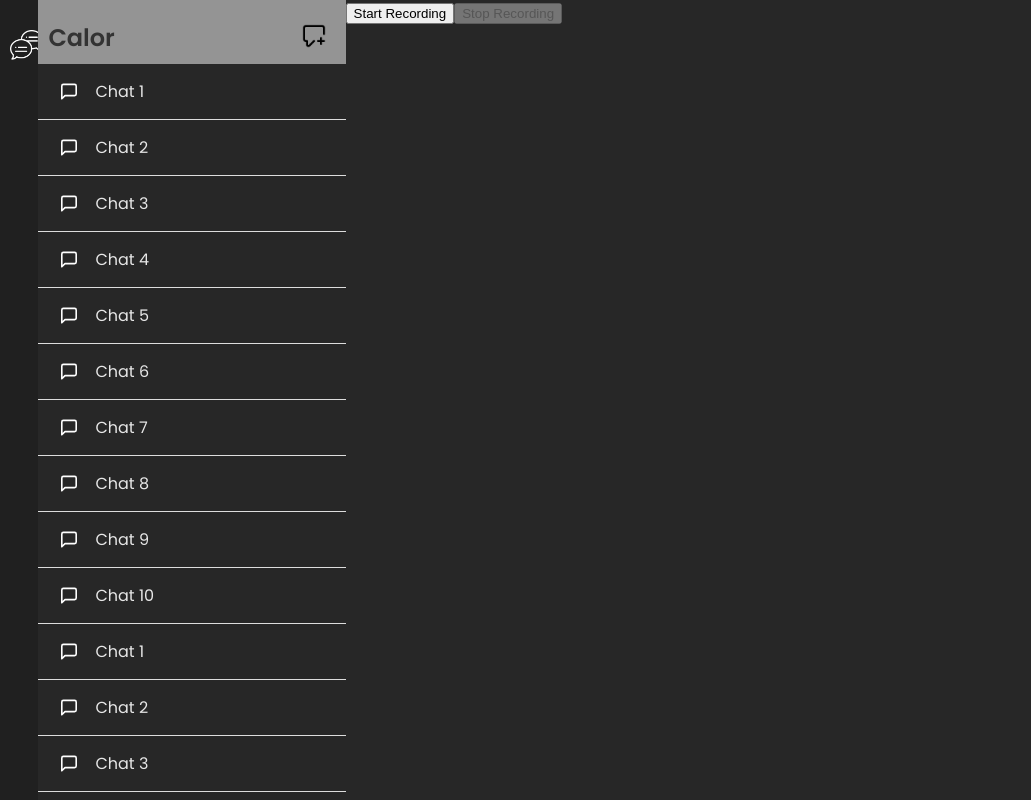
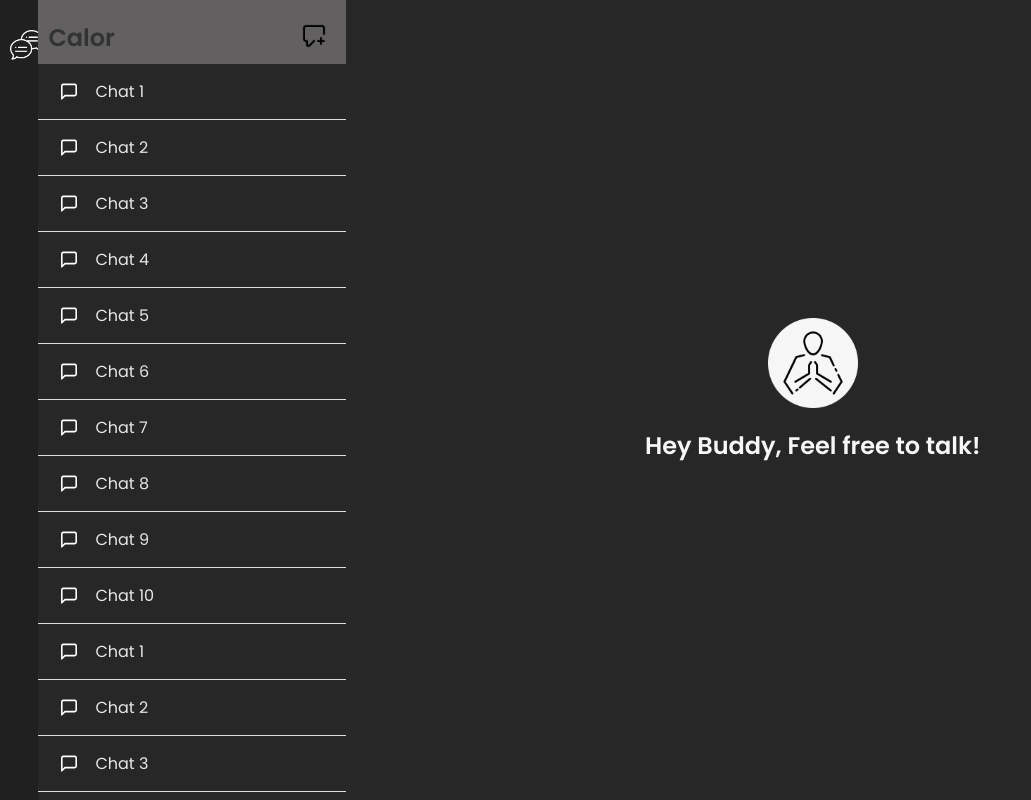
Before and after one commit to joelbkoshy/CALOR, a React (Create React App) app in the folder Calor-Frontend/Calor-client/: page /main in a window 1280 px wide. Shown: the whole page, without its empty margins (0-1031 px from the left). Built offline with nearby package versions, Linux system fonts and the light colour scheme; a web font is replaced by a local one.

Commit message:
Calor logo updated

```diff
--- a/Calor-Frontend/Calor-client/src/components/ChatWindow.tsx
+++ b/Calor-Frontend/Calor-client/src/components/ChatWindow.tsx
@@ -1,5 +1,6 @@
 import React , {useEffect,useRef}from 'react'
 import './style.css'
+import AudioRecorder from './AudioRecorder';
 
 
 const ChatWindow = ({ index }: any) => {
@@ -13,7 +14,7 @@ const chatWindowScrollRef = useRef<HTMLDivElement>(null);
     return (
         <div className='chatWindowMainContainer' >
             <div className="chatWindowMainHeaderBar">
-                <h1>chumma</h1>
+                <h1>Chat</h1>
             </div>
             <div className="chatWindowMainElements" ref={chatWindowScrollRef}>
             <div className="chat-history">
@@ -75,7 +76,7 @@ const chatWindowScrollRef = useRef<HTMLDivElement>(null);
       </div>
             </div>
             <div className="chatWindowMainChatElements">
-            <div className="chat-message clearfix">
+            {/* <div className="chat-message clearfix">
         <textarea name="message-to-send" id="message-to-send" placeholder ="Type your message" ></textarea>
 
         <i className="fa fa-file-o"></i> &nbsp;&nbsp;&nbsp;
@@ -83,8 +84,9 @@ const chatWindowScrollRef = useRef<HTMLDivElement>(null);
 
         <button>Send</button>
 
-      </div>
-
+      </div> */}
+      {/* <input type="text" name="" id="" /> */}
+            <AudioRecorder />
             </div>
         </div>
     )
--- a/Calor-Frontend/Calor-client/src/pages/ChatMain.tsx
+++ b/Calor-Frontend/Calor-client/src/pages/ChatMain.tsx
@@ -4,15 +4,15 @@ import AudioRecorder from '../components/AudioRecorder'
 import plusImage from '../assets/plus.png';
 import ChatWindow from '../components/ChatWindow';
 import chatIcon from '../assets/speech-bubble.png'
-
+import CalorLogo from '../assets/pray.png'
 
 
 const ChatMain = () => {
 
     const [activeChatIndex, setActiveChatIndex] = useState(null);
 
-    const handleChatItemClick = (index:any) => {
-        console.log("The chat index : ",index)
+    const handleChatItemClick = (index: any) => {
+        console.log("The chat index : ", index)
         setActiveChatIndex((prevIndex) => (prevIndex === index ? null : index));
     };
 
@@ -67,7 +67,7 @@ const ChatMain = () => {
                     <div className="chatSideBar-mainRightHeaderContainer">
                         <div className="chatSideBar-mainRightHeader">
                             <div className="chatSideBar-mainRightHeaderHeading">
-                                <h1>Calor</h1>
+                                <h1 className='Calor-text'>Calor</h1>
                             </div>
                             <div className="chatHeaderIcons">
                                 <img src={plusImage} alt="" className='plusImage' />
@@ -138,7 +138,12 @@ const ChatMain = () => {
             </div>
             <div className='chatWindow-container'>
                 {
-                    activeChatIndex !== null ? <ChatWindow index={activeChatIndex} /> :< AudioRecorder/>
+                    activeChatIndex !== null ? <ChatWindow index={activeChatIndex} /> :
+                    <div className='chatWindow-container-centre'>
+                        <img src={CalorLogo} alt=""  className='Calor-Logo'/>
+                        <h2>Hey Buddy, Feel free to talk!</h2>
+                    </div>
+
 
                 }
             </div>
--- a/Calor-Frontend/Calor-client/src/pages/style.css
+++ b/Calor-Frontend/Calor-client/src/pages/style.css
@@ -1,11 +1,19 @@
 @import url('https://fonts.googleapis.com/css2?family=ADLaM+Display&family=Fira+Sans&family=Poppins:wght@400;600&family=Source+Code+Pro:wght@300&display=swap');
+
+
 
 body {
   font-family: "Poppins";
   margin: 0;
   /* Remove default body margin */
 }
+h2{
+  color: #f6f6f6;
+}
 
+.Calor-text{
+  color: #ffffff;
+}
 h1 {
   text-align: center;
   font-family: 'Franklin Gothic Medium', 'Arial Narrow', Arial, sans-serif
@@ -191,10 +199,11 @@ h3 {
 
 .chatSideBar-mainRightHeaderContainer {
   width: 100%;
-  background-color: #949494;
+  background-color: #626060;
   height: 8vh;
   display: flex;
   flex-direction: row;
+  color: white;
 }
 
 .chatSideBar-mainRightHeader {
@@ -398,9 +407,27 @@ h3 {
 .chatWindow-container{
   width: 73vw;
   background-color: #272727;
+  display: flex;
+  flex-direction: column;
+  justify-content: center;
+}
+.Calor-Logo{
+  width:90px;
+  height: 90px;
+}
+
+.chatWindow-container-centre{
+  width: 100%;
+  display: flex;
+  flex-direction: column;
+  align-items: center;
+}
+.my-message {
+  /* background: $green; */
 }
 
 .message {
+  margin-right: 10px;
   margin-top: 10px;
   color: white;
   padding: 18px 20px;
@@ -408,8 +435,9 @@ h3 {
   font-size: 16px;
   border-radius: 7px;
   margin-bottom: 30px;
-  width: 90%;
+  width: 50%;
   position: relative;
+  float: right;
 
   &:after {
     bottom: 100%;
```
Also changed, not shown: Calor-Frontend/Calor-client/src/assets/pray.png (added), 1 other file (tests, documents, lock files or other folders). Lines whose indentation alone changed are shown as unchanged.
